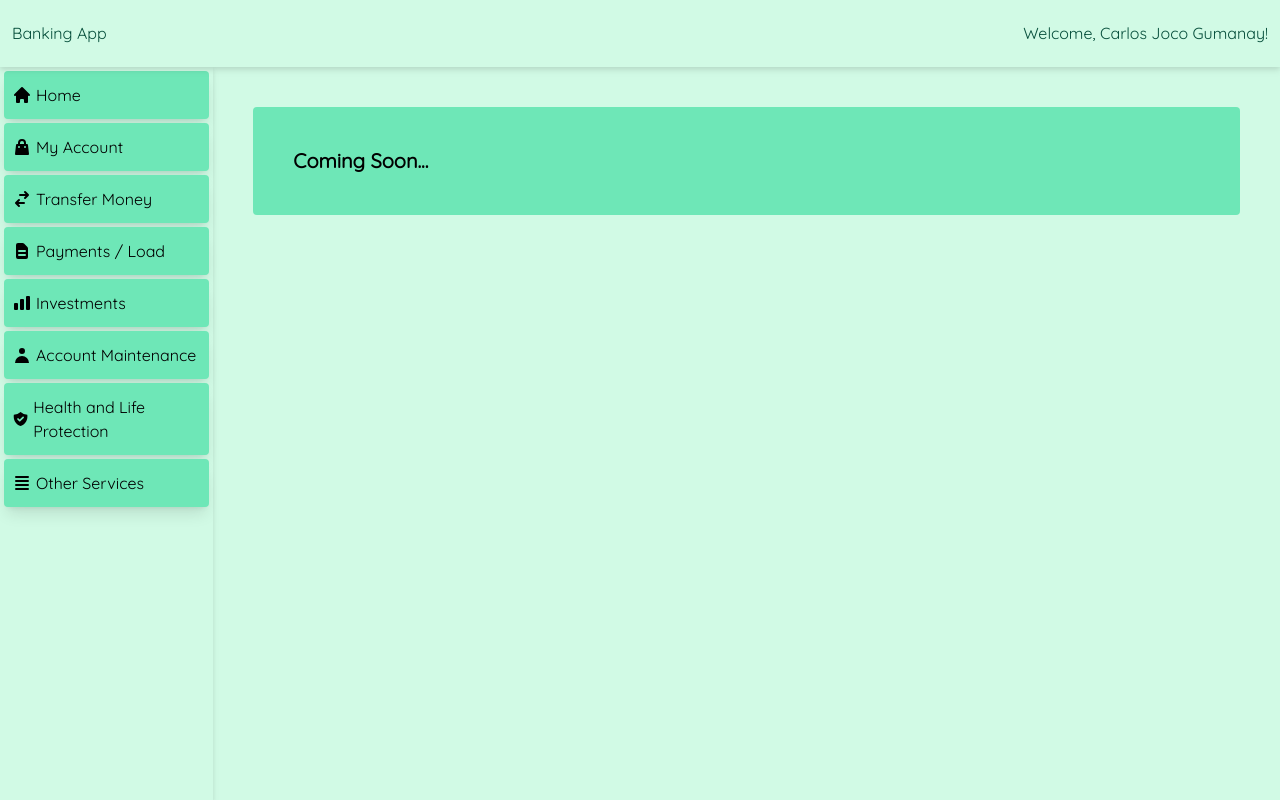
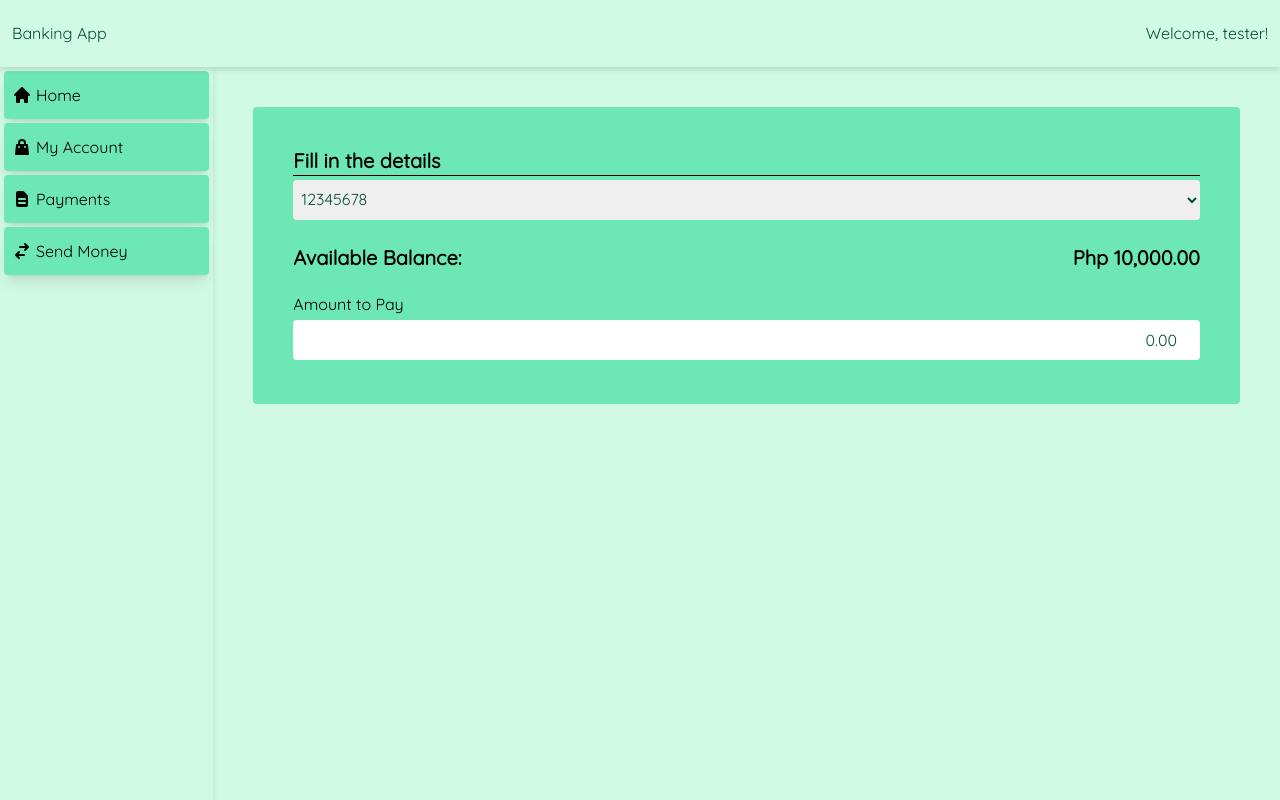
Before and after one commit to jocogum10/banking-app, a React (Create React App) app: page /pay-bills in a window 1280 px wide. Built offline with nearby package versions, Linux system fonts and the light colour scheme.

Commit message:
add account details component

```diff
--- a/src/App.js
+++ b/src/App.js
@@ -5,26 +5,30 @@ import Sidebar from './components/Sidebar';
 function App() {
   // variables
   const user = {
-    name : 'Carlos Joco Gumanay',
-    accounts: [
-      {account_type : 'Savings', account_number: '12345678', amount : '10000.00'},
-      {account_type : 'Checking', account_number: '1234512', amount : '20000.00'},
-      {account_type : 'Savings', account_number: '3246234', amount : '450452.00'},
-      {account_type : 'Checking', account_number: '7896389', amount : '4527.51'},
-      {account_type : 'Savings', account_number: '8937453', amount : '54289274.54'},
-      {account_type : 'Checking', account_number: '83987963', amount : '7827452.96'},
-    ],
     username: 'tester',
     password: 'test123',
-    email: 'test@test.com'
+    email: 'test@test.com',
+    accounts: [
+      {account_type : 'Savings', account_number: '12345678', balance : '10000.00'},
+      {account_type : 'Checking', account_number: '1234512', balance : '20000.00'},
+      {account_type : 'Savings', account_number: '3246234', balance : '450452.00'},
+      {account_type : 'Checking', account_number: '7896389', balance : '4527.51'},
+      {account_type : 'Savings', account_number: '8937453', balance : '54289274.54'},
+      {account_type : 'Checking', account_number: '83987963', balance : '7827452.96'},
+    ],
+  }
+  const expenseItem = {
+    name: '',
+    cost: '',
+    owner: '',
   }
 
   // return
   return (
     <div className="grid grid-cols-12 grid-rows-12 font-Quicksand min-h-screen">
-      <Navbar name={user.name} />
+      <Navbar name={user.username} />
       <Sidebar />
-      <Content accounts={user.accounts} name={user.name} />
+      <Content accounts={user.accounts} name={user.username} />
     </div>
   );
 }
--- a/src/components/Content.jsx
+++ b/src/components/Content.jsx
@@ -1,7 +1,9 @@
 import { BrowserRouter, Routes, Route } from "react-router-dom";
 import Account from "../pages/Account";
+import AccountDetails from "../pages/AccountDetails";
 import ComingSoon from "../pages/ComingSoon";
 import Home from "../pages/Home";
+import PayBills from "../pages/PayBills";
 import TransferMoney from "../pages/TransferMoney";
 
 
@@ -11,14 +13,16 @@ function Content ({name, accounts}) {
     const accountPage = accounts.map((account) => {
         return <Account
                     key={account.account_number}
-                    amount={account.amount}
+                    balance={account.balance}
                     account_type={account.account_type}
                     account_number={account.account_number}
                     />
     });
 
-    const transferPage = <TransferMoney accounts={accounts}/>
-    const comingSoon = <ComingSoon/>
+    const transferPage = <TransferMoney accounts={accounts} />
+    const payBills = <PayBills accounts={accounts} />
+    const comingSoon = <ComingSoon />
+    const accountDetails = <AccountDetails accounts={accounts} />
 
     return (
         <BrowserRouter>
@@ -28,11 +32,12 @@ function Content ({name, accounts}) {
                     <Route path='/' element={homePage}/>
                     <Route path='/my-account' element={accountPage}/>
                     <Route path='/transfer-money' element={transferPage}/>
-                    <Route path='/pay-bills' element={comingSoon}/>
+                    <Route path='/pay-bills' element={payBills}/>
                     <Route path='/investments' element={comingSoon}/>
                     <Route path='/account-maintenance' element={comingSoon}/>
                     <Route path='/life--health-protection' element={comingSoon}/>
                     <Route path='/other-services' element={comingSoon}/>
+                    <Route path='/my-account/account-details/:accountNumber' element={accountDetails}/>
                 </Routes>
             </div>
         </BrowserRouter>
--- a/src/components/Sidebar.jsx
+++ b/src/components/Sidebar.jsx
@@ -1,16 +1,17 @@
-import {HomeIcon, ShoppingBagIcon, SwitchHorizontalIcon, DocumentTextIcon, ChartBarIcon, UserIcon, ShieldCheckIcon, ViewListIcon} from '@heroicons/react/solid'
+// import {HomeIcon, ShoppingBagIcon, SwitchHorizontalIcon, DocumentTextIcon, ChartBarIcon, UserIcon, ShieldCheckIcon, ViewListIcon} from '@heroicons/react/solid'
+import {HomeIcon, ShoppingBagIcon, SwitchHorizontalIcon, DocumentTextIcon } from '@heroicons/react/solid'
 
 function Sidebar () {
     // links
     const sideBarInfo = [
         {icon: <HomeIcon className='h-5 w-5' />, text: 'Home', route: '/'},
         {icon: <ShoppingBagIcon className='h-5 w-5' />, text: 'My Account', route: '/my-account'},
-        {icon: <SwitchHorizontalIcon className='h-5 w-5' />, text: 'Transfer Money', route: '/transfer-money'},
-        {icon: <DocumentTextIcon className='h-5 w-5' />, text: 'Payments / Load', route: '/pay-bills'},
-        {icon: <ChartBarIcon className='h-5 w-5' />, text: 'Investments', route: '/investments'},
-        {icon: <UserIcon className='h-5 w-5' />, text: 'Account Maintenance', route: '/account-maintenance'},
-        {icon: <ShieldCheckIcon className='h-5 w-5' />, text: 'Health and Life Protection', route: '/life--health-protection'},
-        {icon: <ViewListIcon className='h-5 w-5' />, text: 'Other Services', route: '/other-services'}
+        {icon: <DocumentTextIcon className='h-5 w-5' />, text: 'Payments', route: '/pay-bills'},
+        {icon: <SwitchHorizontalIcon className='h-5 w-5' />, text: 'Send Money', route: '/transfer-money'},
+        // {icon: <ChartBarIcon className='h-5 w-5' />, text: 'Investments', route: '/investments'},
+        // {icon: <UserIcon className='h-5 w-5' />, text: 'Account Maintenance', route: '/account-maintenance'},
+        // {icon: <ShieldCheckIcon className='h-5 w-5' />, text: 'Health and Life Protection', route: '/life--health-protection'},
+        // {icon: <ViewListIcon className='h-5 w-5' />, text: 'Other Services', route: '/other-services'}
     ]
     const sideBarLinks = sideBarInfo.map((text) => {
         return (
--- a/src/pages/Account.jsx
+++ b/src/pages/Account.jsx
@@ -1,22 +1,25 @@
+import { useNavigate } from "react-router-dom";
+
+
 function Account (props) {
-    // 1 destructure needed props, any logic about props
-    const {amount, account_type, account_number} = props
-    const formattedAmount = (amount.toString().replace(/\B(?=(\d{3})+(?!\d))/g, ","))
+    const {balance, account_type, account_number} = props
+
+    const navigate = useNavigate();
+
+    const formattedAmount = (balance.toString().replace(/\B(?=(\d{3})+(?!\d))/g, ","))
     const formattedType = account_type.toUpperCase()
 
-  // 2 setup states
 
-  // 3 hook dependencies
-  // 4 declaration of event handlers
     const cardClicked = function(account_number) {
         console.log(account_number)
+        navigate(`/my-account/account-details/${account_number}`)
     }
-  // 5 control flow of jsx returns
+
 
     return (
         <div className="bg-emerald-300 max-w-sm rounded overflow-hidden m-3 min-w-[30%] hover:drop-shadow-2xl hover:ring-2 hover:ring-emerald-700" onClick={() => cardClicked(account_number)}>
             <div className="px-6 py-4">
-                <div className=" font-bold text-xl mb-2">{formattedType}</div>
+                <div className="font-bold text-xl mb-2">{formattedType}</div>
                     <p className="text-xs">
                         {account_number}
                     </p>
--- /dev/null
+++ b/src/pages/AccountDetails.jsx
@@ -0,0 +1,30 @@
+import { useParams } from "react-router-dom";
+
+function AccountDetails (props) {
+    const {accounts} = props
+
+    let { accountNumber } = useParams();
+
+    const balance = accounts.find(account => (account.account_number === accountNumber));
+    const accountBalance = balance.balance.toString().replace(/\B(?=(\d{3})+(?!\d))/g, ",")
+
+    const account = <h1 className="font-bold text-xl">{accountNumber} {accountBalance}</h1>
+
+    return (
+        <div className="container bg-emerald-300 rounded overflow-hidden m-10 p-10 flex flex-col">
+            <h1 className="font-bold text-xl">Fill in the details</h1>
+            <hr className="border-black" />
+            <select name="account-number" className="p-1 my-1 h-10 rounded text-emerald-900">
+                {accountNumber}
+            </select>
+            <span className="flex justify-between font-bold text-xl my-5">
+                <p>Available Balance:</p>
+                <p>Php {accountBalance}</p>
+            </span>
+            <label htmlFor="amountTransfer">Amount to Pay</label>
+            <input name="amountTransfer" type="number" className="appearance-none p-2 my-1 h-10 rounded placeholder-emerald-900 text-right" placeholder="0.00"/>
+        </div>
+    )
+}
+
+export default AccountDetails;
--- /dev/null
+++ b/src/pages/PayBills.jsx
@@ -0,0 +1,52 @@
+import { useEffect, useState } from "react";
+
+function PayBills (props) {
+    // props
+    const {accounts} = props
+
+    // hooks
+    const [selectedAccount, setSelectedAccount] = useState('');
+    const [currentBalance, setCurrentBalance] = useState(0);
+    useEffect(() => {
+        const balance = accounts.find(account => (account.account_number === selectedAccount));
+        if(balance){
+            const accountBalance = balance.balance.toString().replace(/\B(?=(\d{3})+(?!\d))/g, ",")
+            setCurrentBalance(accountBalance);
+        } else {
+            const firstAccount = accounts[0].balance.toString().replace(/\B(?=(\d{3})+(?!\d))/g, ",")
+            setCurrentBalance(firstAccount);
+        }
+
+    },[selectedAccount]);
+
+    // event handlers
+    function accountNumberSelected (e) {
+        setSelectedAccount(e.target.value);
+    }
+
+
+    // rendering
+    const accountNumber = accounts.map( (account) => {
+        return <option className="text-emerald-900" key={account.account_number}>{account.account_number}</option>
+    });
+
+
+
+    return (
+        <div className="container bg-emerald-300 rounded overflow-hidden m-10 p-10 flex flex-col">
+            <h1 className="font-bold text-xl">Fill in the details</h1>
+            <hr className="border-black" />
+            <select name="account-number" className="p-1 my-1 h-10 rounded text-emerald-900" onChange={accountNumberSelected}>
+                {accountNumber}
+            </select>
+            <span className="flex justify-between font-bold text-xl my-5">
+                <p>Available Balance:</p>
+                <p>Php {currentBalance}</p>
+            </span>
+            <label htmlFor="amountTransfer">Amount to Pay</label>
+            <input name="amountTransfer" type="number" className="appearance-none p-2 my-1 h-10 rounded placeholder-emerald-900 text-right" placeholder="0.00"/>
+        </div>
+    )
+}
+
+export default PayBills;
```
